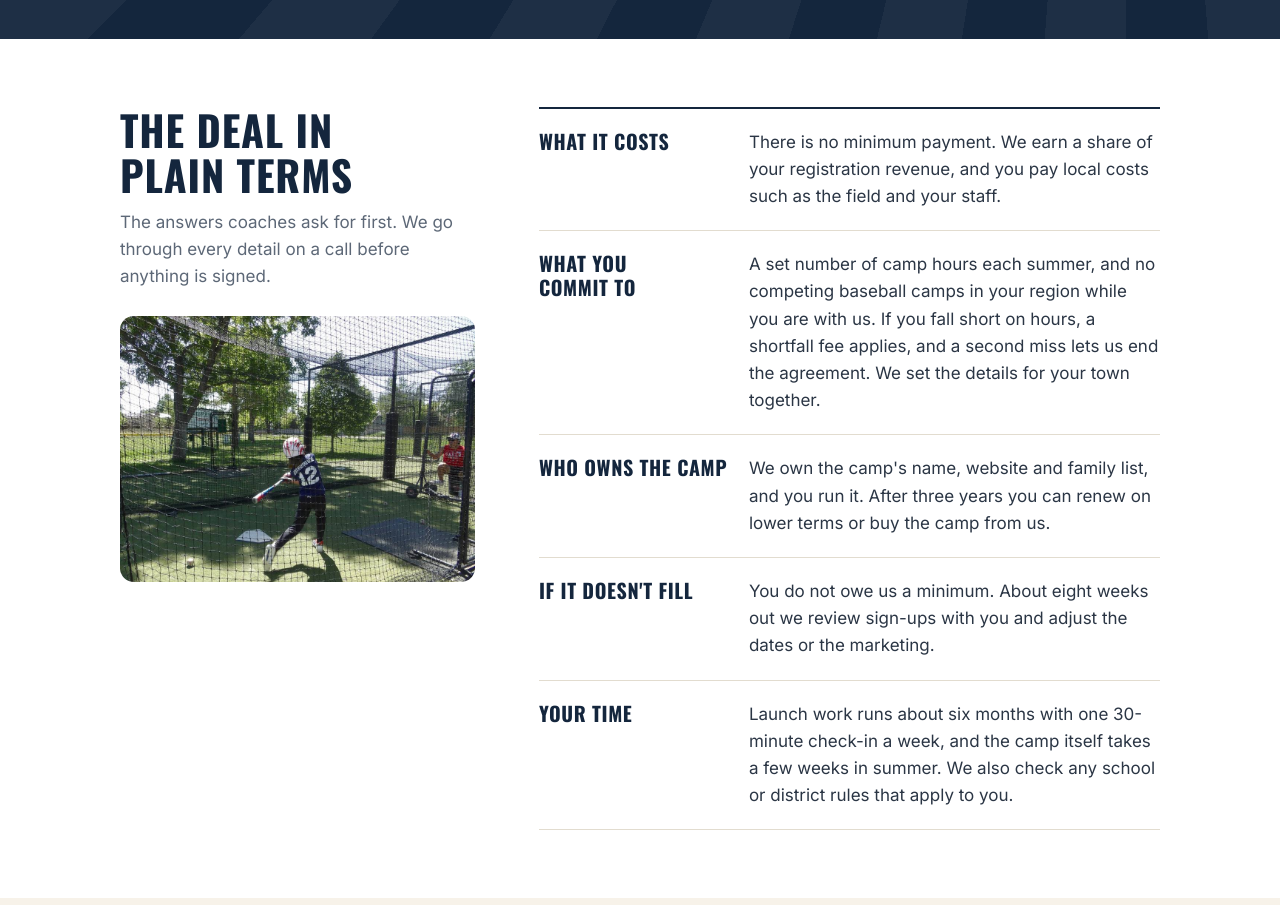
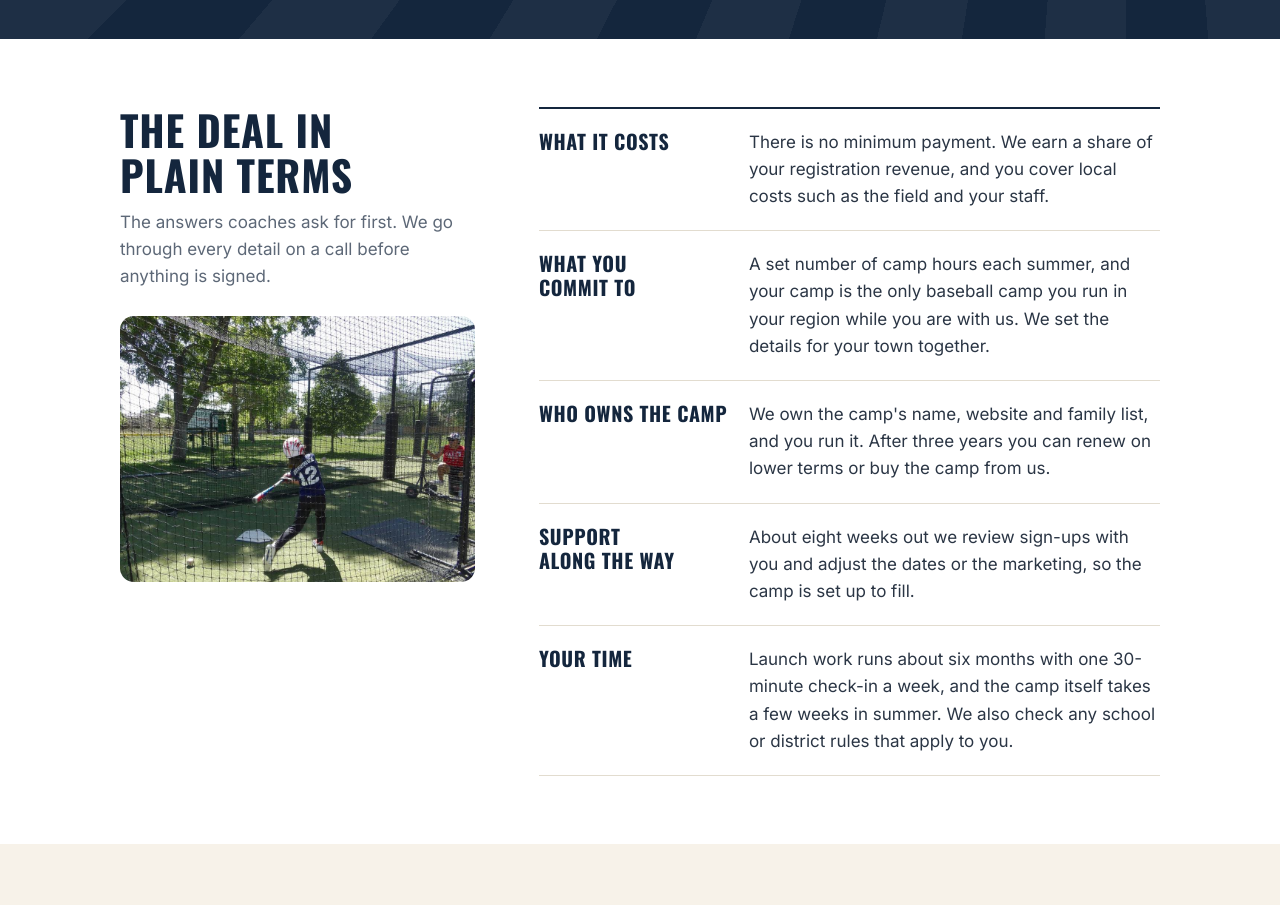
Before and after one commit to ryancook704-png/Altitude-Baseball-Camps, a plain HTML site: page for-coaches.html in a window 1280 px wide. Shown: the part 900-1805 px from the top of the page. Drawn offline with Linux system fonts and the light colour scheme.

Commit message:
For Coaches: positive wording in the deal section
Co-Authored-By: Claude Sonnet 5.5 <noreply@anthropic.com>
Claude-Session: https://claude.ai/code/session_01Mm8ryS9pAkrbipHAE8bZmD

```diff
--- a/for-coaches.html
+++ b/for-coaches.html
@@ -68,10 +68,10 @@
 <div class="tl-head"><h2>Your first six months, split between us</h2><div class="key"><span class="w"><i></i>We handle</span><span class="y"><i></i>You handle</span></div></div>
 <ol class="tl" role="list"><li><div class="mark"><span>24 weeks out</span></div><div class="cell w"><span class="sr">We: </span>Set up your camp's name, website, insurance and payments.</div><div class="cell y"><span class="sr">You: </span>Sign, then choose your dates.</div></li><li><div class="mark"><span>16 weeks out</span></div><div class="cell w"><span class="sr">We: </span>Open registration with an early-bird price and book the field.</div><div class="cell y"><span class="sr">You: </span>Nothing yet.</div></li><li><div class="mark"><span>12 weeks out</span></div><div class="cell w"><span class="sr">We: </span>Start ads and the parent email series.</div><div class="cell y"><span class="sr">You: </span>Tell people about your camp.</div></li><li><div class="mark"><span>8 weeks out</span></div><div class="cell w"><span class="sr">We: </span>Review sign-ups with you and adjust the plan.</div><div class="cell y"><span class="sr">You: </span>Find your assistants.</div></li><li><div class="mark now"><span>Camp week</span></div><div class="cell w"><span class="sr">We: </span>Handle questions and send weather alerts.</div><div class="cell y"><span class="sr">You: </span>Coach the camp.</div></li><li><div class="mark"><span>A week later</span></div><div class="cell w"><span class="sr">We: </span>Pay you.</div><div class="cell y"><span class="sr">You: </span>Review the camp.</div></li></ol></div></section>
 <section class="deal"><div class="wrap"><div class="intro"><h2>The deal in plain terms</h2><p>The answers coaches ask for first. We go through every detail on a call before anything is signed.</p><img class="pic" src="images/photos/camp-batting-cage.jpg" alt="A camper swings in a batting cage while a coach feeds balls." width="960" height="784" loading="lazy"></div>
-<dl class="ledger"><div><dt>What it costs</dt><dd>There is no minimum payment. We earn a share of your registration revenue, and you pay local costs such as the field and your staff.</dd></div>
-<div><dt>What you commit to</dt><dd>A set number of camp hours each summer, and no competing baseball camps in your region while you are with us. If you fall short on hours, a shortfall fee applies, and a second miss lets us end the agreement. We set the details for your town together.</dd></div>
+<dl class="ledger"><div><dt>What it costs</dt><dd>There is no minimum payment. We earn a share of your registration revenue, and you cover local costs such as the field and your staff.</dd></div>
+<div><dt>What you commit to</dt><dd>A set number of camp hours each summer, and your camp is the only baseball camp you run in your region while you are with us. We set the details for your town together.</dd></div>
 <div><dt>Who owns the camp</dt><dd>We own the camp's name, website and family list, and you run it. After three years you can renew on lower terms or buy the camp from us.</dd></div>
-<div><dt>If it doesn't fill</dt><dd>You do not owe us a minimum. About eight weeks out we review sign-ups with you and adjust the dates or the marketing.</dd></div>
+<div><dt>Support along the way</dt><dd>About eight weeks out we review sign-ups with you and adjust the dates or the marketing, so the camp is set up to fill.</dd></div>
 <div><dt>Your time</dt><dd>Launch work runs about six months with one 30-minute check-in a week, and the camp itself takes a few weeks in summer. We also check any school or district rules that apply to you.</dd></div></dl></div></section>
 <section class="fit"><div class="wrap"><h2 class="sr">Who this is for</h2><img class="pic" src="images/photos/camp-infield.jpg" alt="A camper sets to field a ground ball on the infield, with foothills behind." width="1200" height="900" loading="lazy"><p>We are looking for coaches with a following in their town and the drive to build a real business. <span>It is not for a side gig with no plan to grow.</span></p></div></section>
 <section class="close"><div class="wrap"><div><h2>Is your town next?</h2><p>Tell us about you and your town. We respond within 48 hours.</p></div><a class="btn" href="contact.html">Book a 30-minute call</a><p class="fine">This page describes a possible partnership and is not an offer to sell a franchise or business opportunity. Any offer is made only through the required written disclosures and an agreement, in states where it is permitted.</p></div></section>
```
